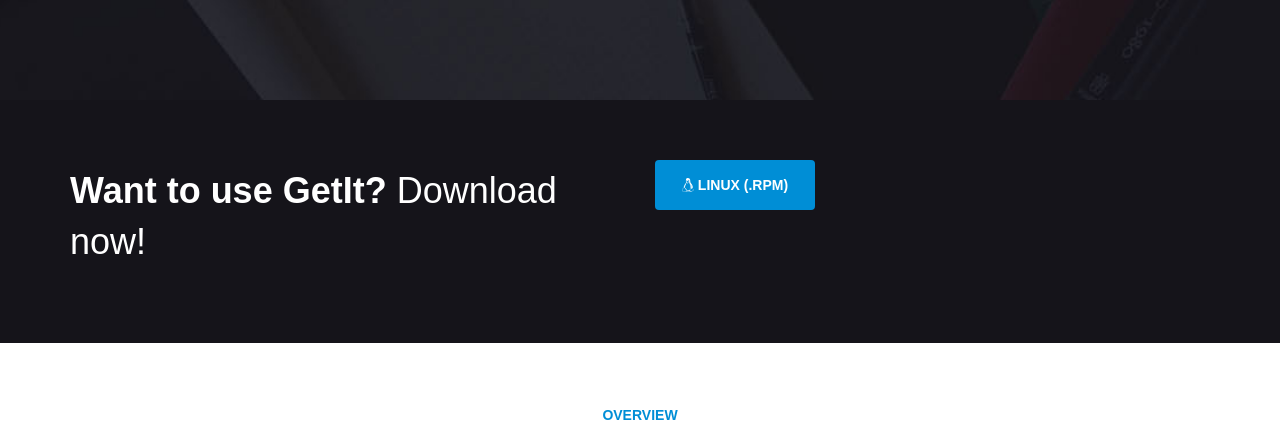
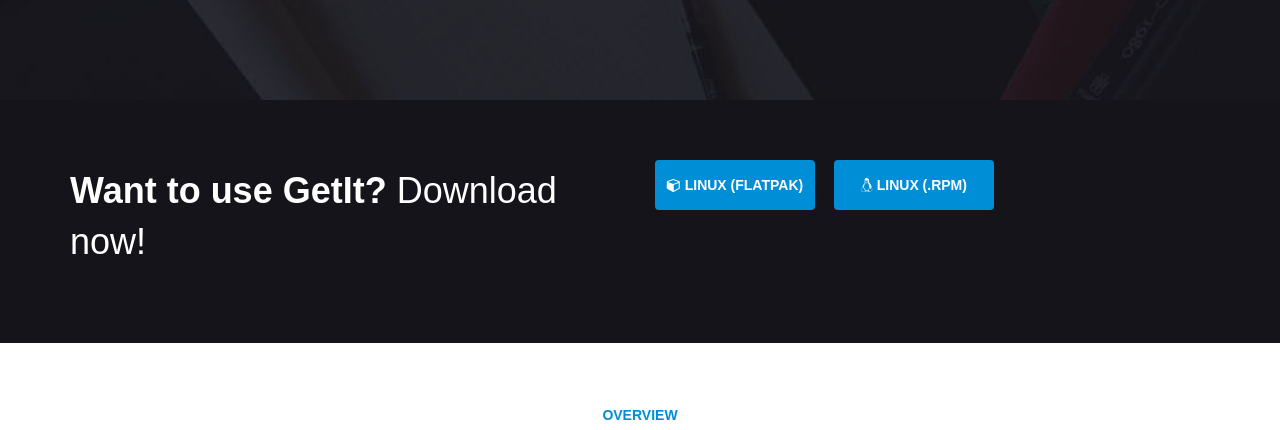
Before and after one commit to bartkessels/getit.github.io, a plain HTML site: page index.html in a window 1280 px wide. Shown: the part 631-1061 px from the top of the page. Drawn offline with Linux system fonts and the light colour scheme.

Commit message:
Add flatpak download

```diff
--- a/index.html
+++ b/index.html
@@ -81,6 +81,7 @@
 				</div>
 				<div class="col-md-6 col-sm-6">
 					<!-- Linux -->
+					<a class="download-btn" href="binaries/getit.flatpak" download><span class="fa fa-cube"></span>&nbsp;Linux (flatpak)</a>
 					<a class="download-btn" href="binaries/getit.rpm" download><span class="fa fa-linux"></span>&nbsp;Linux (.rpm)</a>
 				</div>
 			</div>
```
Also changed, not shown: 1 other file.
